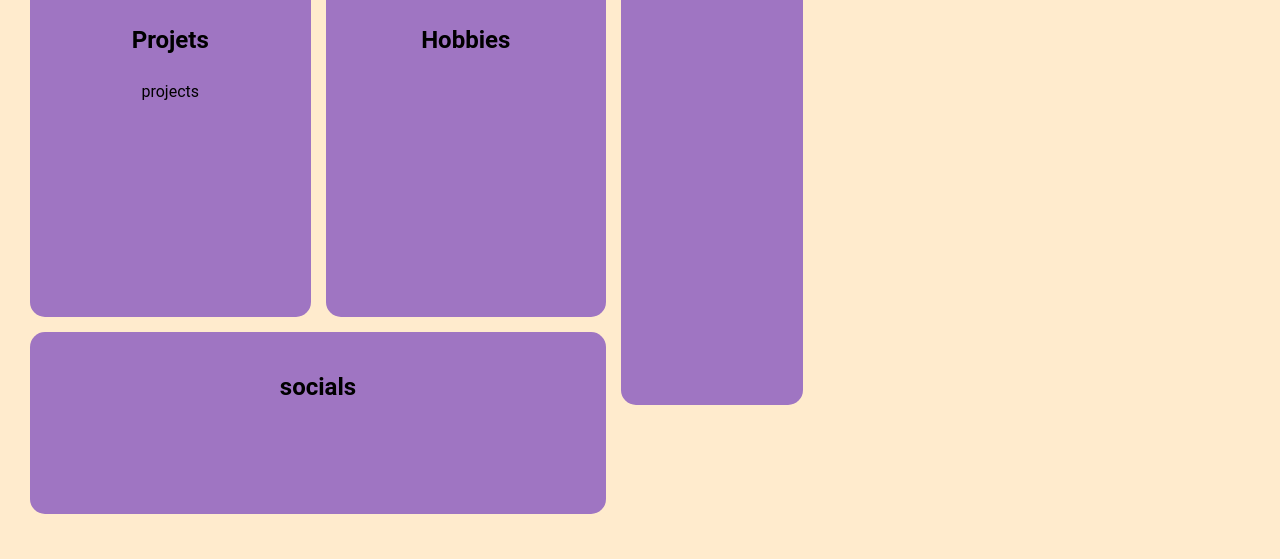
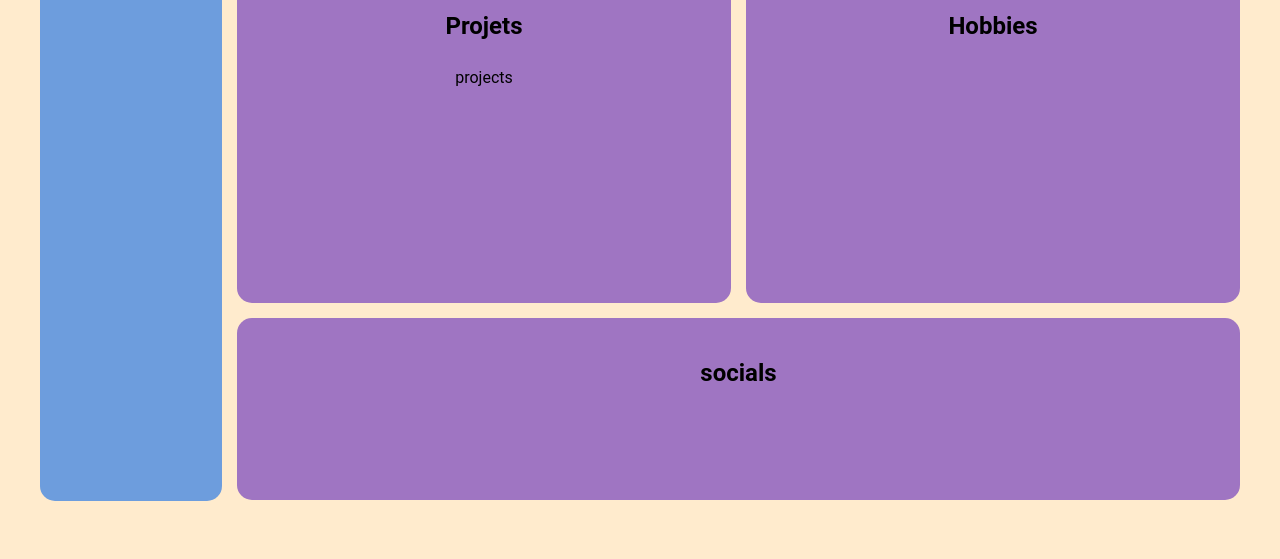
Before and after one commit to F1uffee/PersonnalWebsite, a plain HTML site: page index.html in a window 1280 px wide. Shown: the part 411-970 px from the top of the page. After the commit the page ends 943 px from the top, so only its background shows below. Drawn offline with Linux system fonts and the light colour scheme.

Commit message:
added a right menu bar and align all items

```diff
--- a/index.html
+++ b/index.html
@@ -12,16 +12,25 @@
         <script src="https://kit.fontawesome.com/903ec0b57f.js" crossorigin="anonymous"></script>
         <script src="script.js"></script>
     </head>
+
     <body>
-    <div class ="container">
-        <div class ="header">
+
+        <header>
             <div class="Name-title">
                 <h2 class="name-shadows">ANTOINE</h2>
             </div>
+        </header>
+
+        <main>
+            <!-- Menu -->
+            <section class="menu">
+                <div class="bar">
                 </div>
+            </section>
 
-        <div class="items-container">
-            <div class="cards-container">
+            <!-- Cartes bento -->
+
+            <section class="cards-container">
                 <div class="cards">
                     <div class="item profile-picture">
                     </div>
@@ -47,15 +56,9 @@
                         <h2>socials</h2>
                     </div>
                 </div>
-            </div>
-            <div class="bar-container">
-                <div class="bar">
-                    <div class="item side">
-                    </div>
-                </div>
-            </div>
-        </div>
-    </div>
+            </section>
+        </main>
 
     </body>
+
 </html>
--- a/style/components/bento.css
+++ b/style/components/bento.css
@@ -1,19 +1,30 @@
 body {
-    margin: 30px;
-    padding: 0;
+    max-width: 1200px;
+    margin: auto;
+    padding: 16px;
     line-height: 1.6;
     word-spacing: 1.4px;
     font-family: "roboto", sans-serif;
 }
 
-
-.container {
-    margin: 0 auto;
+main {
+    display: flex;
+    gap: 15px;
 }
 
-.items-container{
-    display: flex;
-    gap: 15px;
+.cards-container {
+    flex: 1;
+}
+
+.bar{
+    margin-top: 15px;
+    margin-bottom: 15px;
+    min-height: 695px;
+    min-width: 150px;
+    padding: 1em;
+    text-align: center;
+    border-radius: 15px;
+    background-color: rgb(109, 157, 221);
 }
 
 .item {
```
Lines whose indentation alone changed are shown as unchanged.
